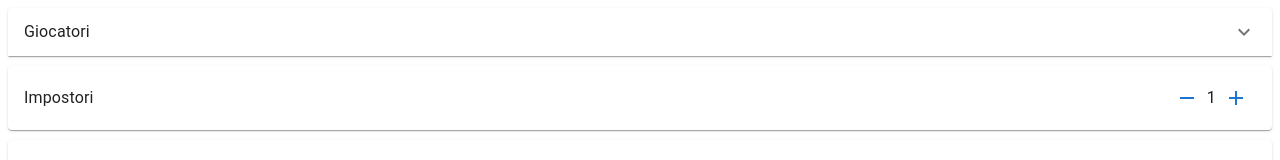
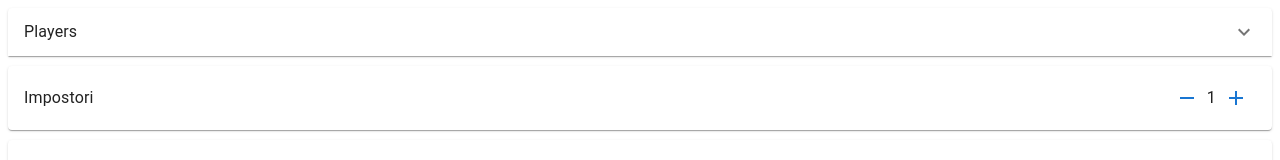
Before and after one commit to church-f/word_impostor, a React (Vite) app: page / in a window 1280 px wide. Shown: the top 160 px of the page. Built offline with nearby package versions, Linux system fonts and the light colour scheme.

Commit message:
add: sistema di traduzione base con inglese e italiano

```diff
--- a/package.json
+++ b/package.json
@@ -15,10 +15,12 @@
     "@mui/icons-material": "^6.1.5",
     "@mui/material": "^6.1.5",
     "@reduxjs/toolkit": "^2.3.0",
+    "i18next": "^23.16.4",
     "react": "^18.3.1",
     "react-beautiful-dnd": "^13.1.1",
     "react-countdown": "^2.3.6",
     "react-dom": "^18.3.1",
+    "react-i18next": "^15.1.0",
     "react-redux": "^9.1.2"
   },
   "devDependencies": {
--- a/src/App.jsx
+++ b/src/App.jsx
@@ -4,6 +4,7 @@ import SettingsPage from "./component/settings_page/SettingsPage";
 import GamePage from "./component/game_page/GamePage";
 import allWords from '../public/parole.json'
 import { updateAllWords } from "./features/playerSlice";
+import './i18n.js'
 
 function App() {
 
--- a/src/component/settings_page/AccordionPlayer.jsx
+++ b/src/component/settings_page/AccordionPlayer.jsx
@@ -11,6 +11,8 @@ import AddIcon from "@mui/icons-material/Add";
 import { DragDropContext, Droppable, Draggable } from "react-beautiful-dnd";
 
 import ItemPlayerList from "./ItemListPlayer";
+
+import { useTranslation } from "react-i18next";
 
 const getListStyle = (isDraggingOver) => ({
   background: isDraggingOver ? "lightblue" : "#fff",
@@ -28,9 +30,10 @@ const getItemStyle = (isDragging, draggableStyle) => ({
   ...draggableStyle,
 });
 
-export default function AccordionPlayer(props) {
+export default function xAccordionPlayer(props) {
   const players = useSelector((state) => state.player.playerNames);
   const dispatch = useDispatch();
+  const {t} = useTranslation()
 
   const handleDragEnd = (result) => {
     if (!result.destination) return;
@@ -50,7 +53,7 @@ export default function AccordionPlayer(props) {
           id="panel1-header"
         >
           <div style={{display: 'flex', justifyContent: 'space-between', width: '100%'}}>
-            <Typography style={{display: 'flex', alignItems: 'center'}}>Giocatori</Typography>
+            <Typography style={{display: 'flex', alignItems: 'center'}}>{t('Giocatori')}</Typography>
 
           </div>
         </AccordionSummary>
--- /dev/null
+++ b/src/i18n.js
@@ -0,0 +1,12 @@
+import i18n from "i18next";
+import { useTranslation, initReactI18next } from "react-i18next";
+import itJSON from './locale/it.json'
+import enJSON from './locale/en.json'
+
+i18n.use(initReactI18next).init({
+ resources: {
+    en: {...enJSON},
+    it: {...itJSON}
+ },
+ lng: "en",
+});
--- /dev/null
+++ b/src/locale/en.json
@@ -0,0 +1,5 @@
+{
+    "translation": {
+      "Giocatori": "Players"
+    }
+  }
--- /dev/null
+++ b/src/locale/it.json
@@ -0,0 +1,5 @@
+{
+  "translation": {
+    "Giocatori": "Giocatori"
+  }
+}
```
Also changed, not shown: 1 other file (tests, documents, lock files or other folders).
